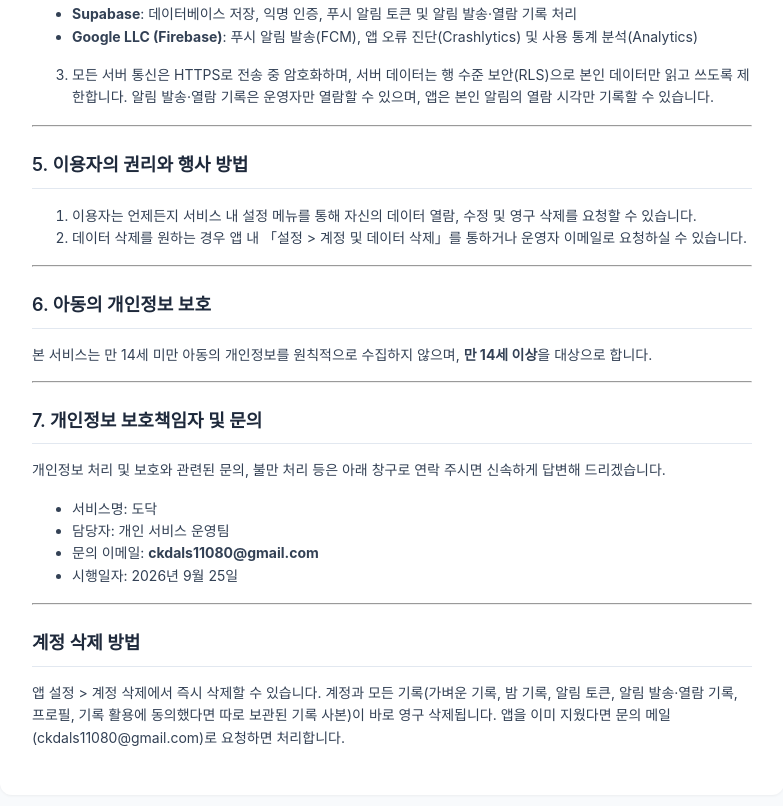
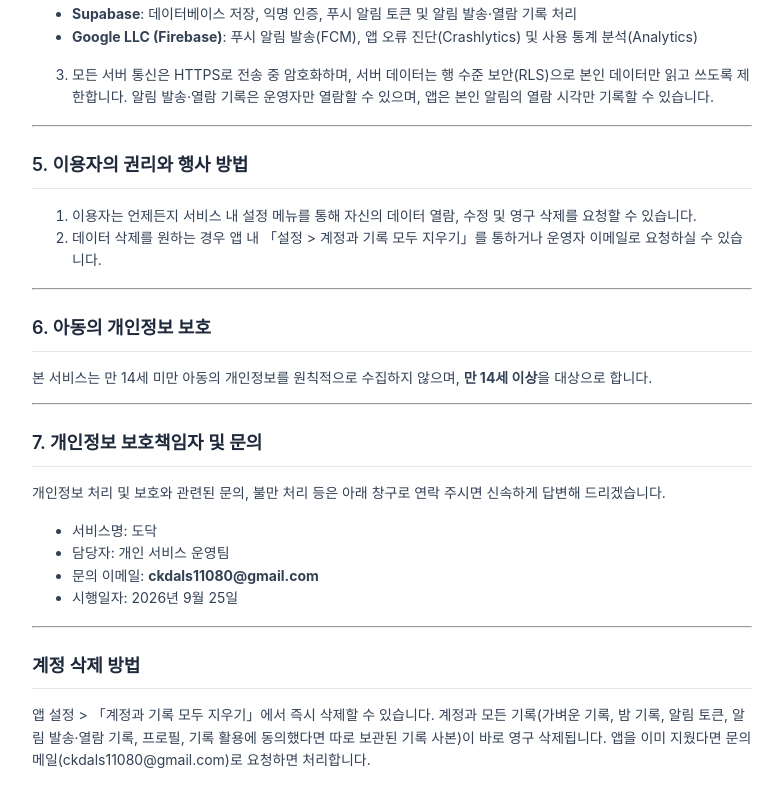
Before and after one commit to ckdals1108/dodac-policy, a plain HTML site: page index.html in a window 1280 px wide. Shown: the part 1984-2790 px from the top of the page, without its empty margins (248-1031 px from the left). Drawn offline with Linux system fonts and the light colour scheme.

Commit message:
Name the real delete menu 「계정과 기록 모두 지우기」
The app's settings screen labels the delete item 「계정과 기록 모두
지우기」. The policy pointed to 「계정 및 데이터 삭제」 and
「앱 설정 > 계정 삭제」. This matches ops/legal/public-privacy-policy.html
in the app repo.

Co-Authored-By: Claude Opus 5.5 <noreply@anthropic.com>

```diff
--- a/index.html
+++ b/index.html
@@ -89,7 +89,7 @@
     <h2>5. 이용자의 권리와 행사 방법</h2>
     <ol>
       <li>이용자는 언제든지 서비스 내 설정 메뉴를 통해 자신의 데이터 열람, 수정 및 영구 삭제를 요청할 수 있습니다.</li>
-      <li>데이터 삭제를 원하는 경우 앱 내 「설정 &gt; 계정 및 데이터 삭제」를 통하거나 운영자 이메일로 요청하실 수 있습니다.</li>
+      <li>데이터 삭제를 원하는 경우 앱 내 「설정 &gt; 계정과 기록 모두 지우기」를 통하거나 운영자 이메일로 요청하실 수 있습니다.</li>
     </ol>
     <hr>
     <h2>6. 아동의 개인정보 보호</h2>
@@ -105,7 +105,7 @@
     </ul>
     <hr>
     <h2 id="account-deletion">계정 삭제 방법</h2>
-    <p>앱 설정 &gt; 계정 삭제에서 즉시 삭제할 수 있습니다. 계정과 모든 기록(가벼운 기록, 밤 기록, 알림 토큰, 알림 발송·열람 기록, 프로필, 기록 활용에 동의했다면 따로 보관된 기록 사본)이 바로 영구 삭제됩니다. 앱을 이미 지웠다면 문의 메일(ckdals11080@gmail.com)로 요청하면 처리합니다.</p>
+    <p>앱 설정 &gt; 「계정과 기록 모두 지우기」에서 즉시 삭제할 수 있습니다. 계정과 모든 기록(가벼운 기록, 밤 기록, 알림 토큰, 알림 발송·열람 기록, 프로필, 기록 활용에 동의했다면 따로 보관된 기록 사본)이 바로 영구 삭제됩니다. 앱을 이미 지웠다면 문의 메일(ckdals11080@gmail.com)로 요청하면 처리합니다.</p>
   </div>
 </body>
 </html>
```
